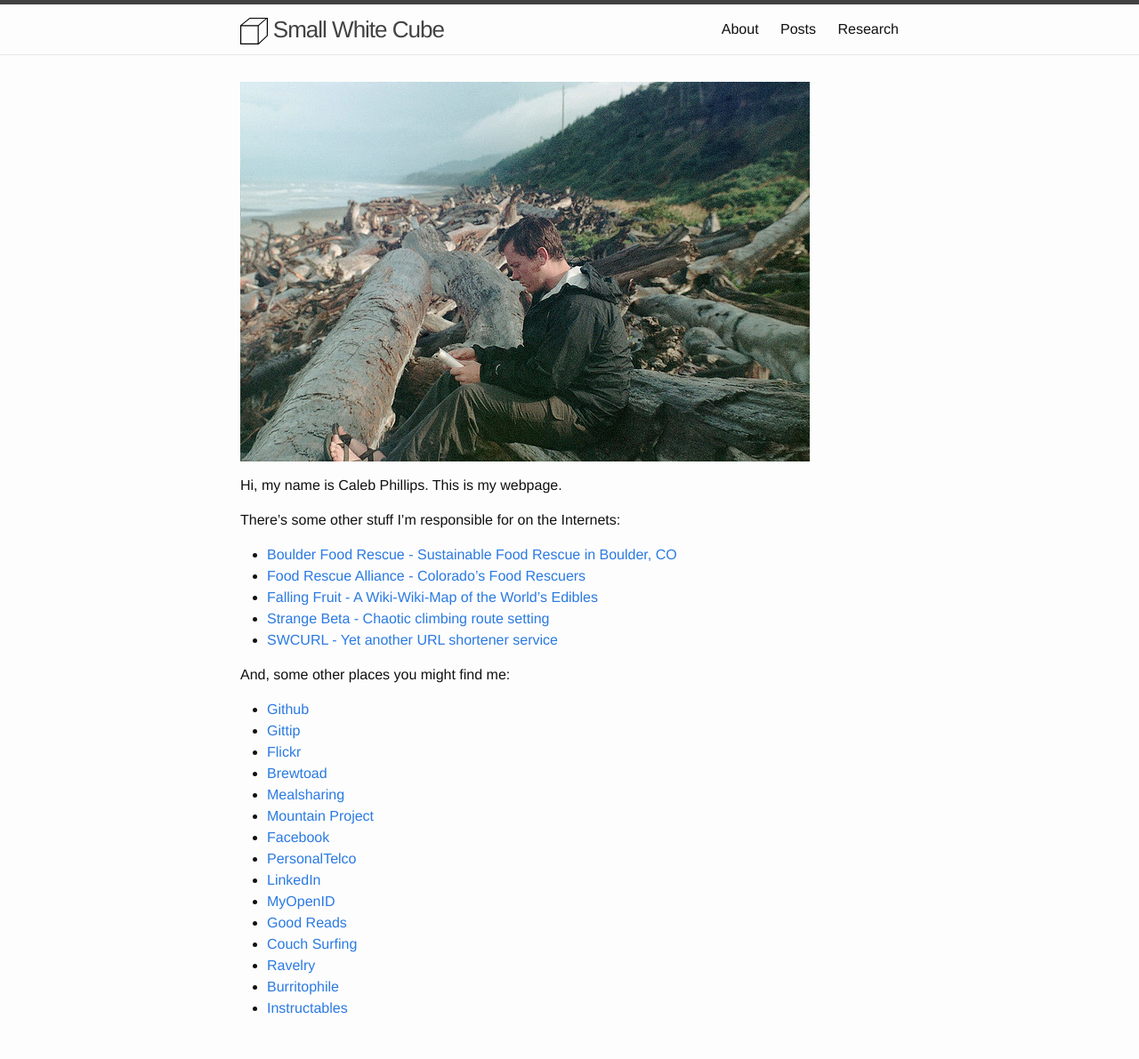
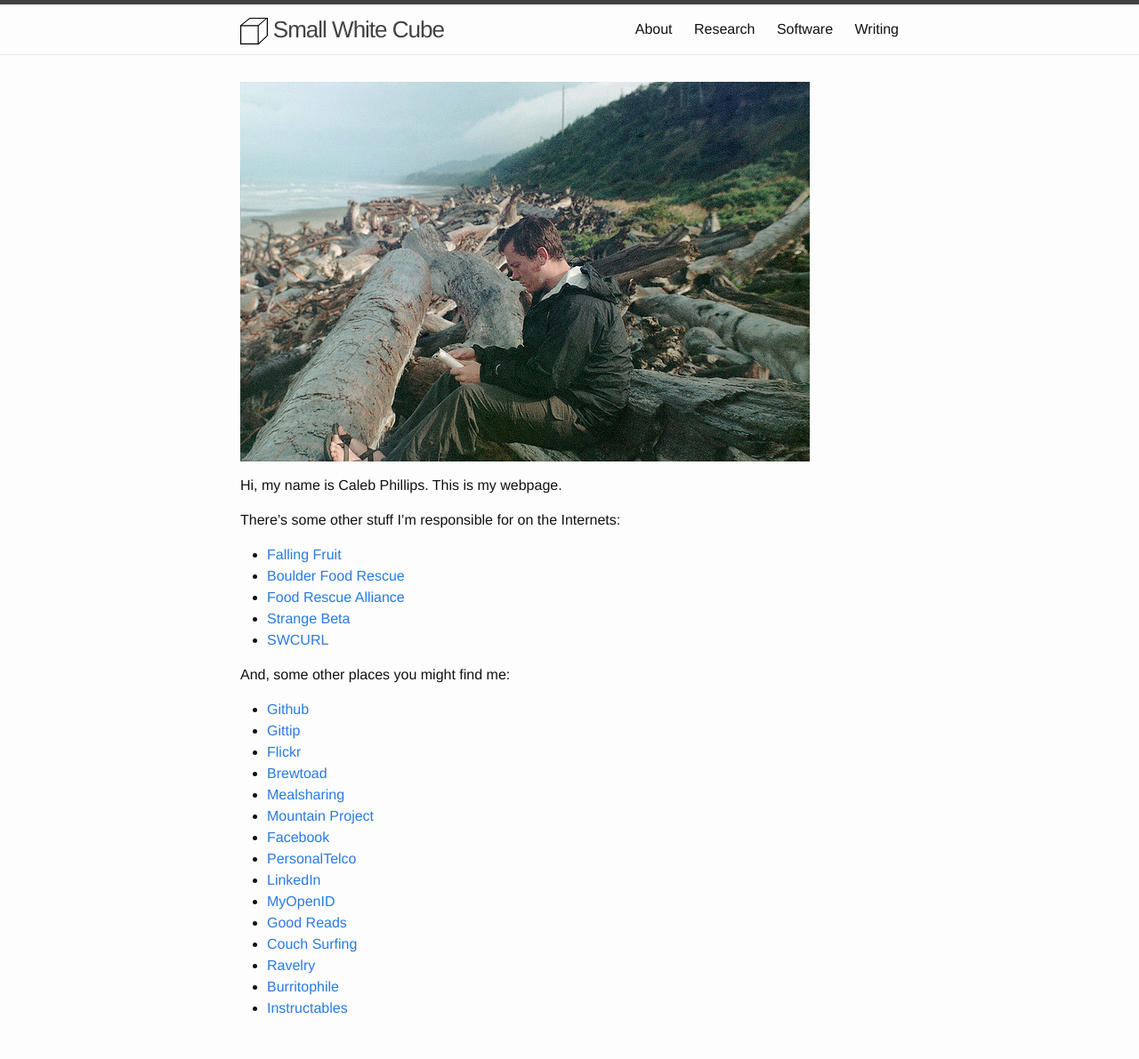
Before and after one commit to somerandomsequence/smallwhitecube, a Jekyll site: the page built from index.md, in a window 1280 px wide. Shown: the whole page at 89% size. Built offline with Jekyll 4.4.1, drawn with Linux system fonts in a browser that asks for light colours.

Commit message:
Renamed posts to writing, add software page

```diff
--- a/index.md
+++ b/index.md
@@ -7,11 +7,11 @@ Hi, my name is Caleb Phillips. This is my webpage.
 
 There's some other stuff I'm responsible for on the Internets:
 
-*  [Boulder Food Rescue - Sustainable Food Rescue in Boulder, CO](http://boulderfoodrescue.org)
-*  [Food Rescue Alliance - Colorado's Food Rescuers](http://foodrescuealliance.org)
-*  [Falling Fruit - A Wiki-Wiki-Map of the World's Edibles](http://fallingfruit.org)
-*  [Strange Beta - Chaotic climbing route setting](http://strangebeta.com)
-*  [SWCURL - Yet another URL shortener service](http://swcurl.com)
+*  [Falling Fruit](http://fallingfruit.org)
+*  [Boulder Food Rescue](http://boulderfoodrescue.org)
+*  [Food Rescue Alliance](http://foodrescuealliance.org)
+*  [Strange Beta](http://strangebeta.com)
+*  [SWCURL](http://swcurl.com)
 
 And, some other places you might find me:
 
```
Also changed, not shown: about.md (+1 -1 lines), research.md (+0 -10 lines), software.md (added, +32 -0 lines), writing.md (renamed from posts.md, +3 -1 lines).
